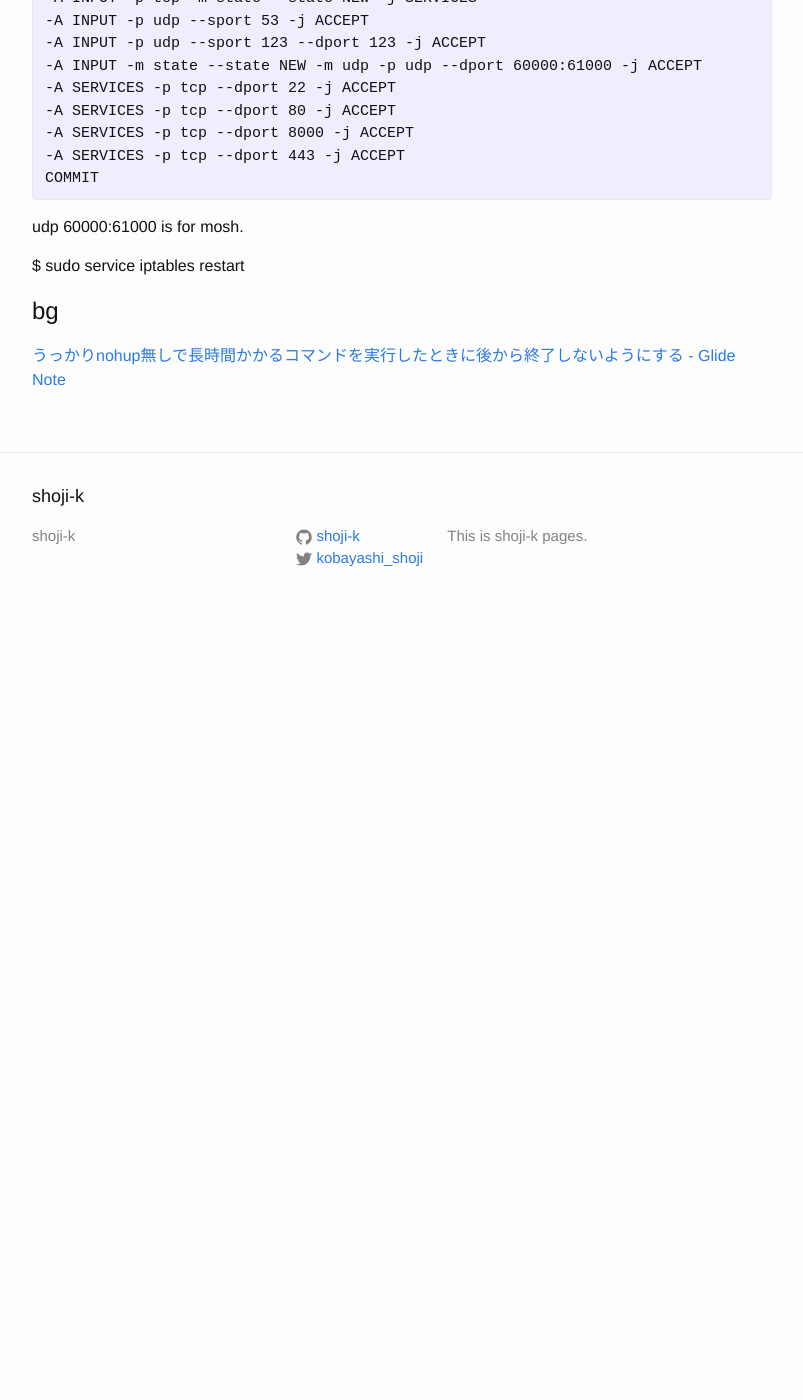
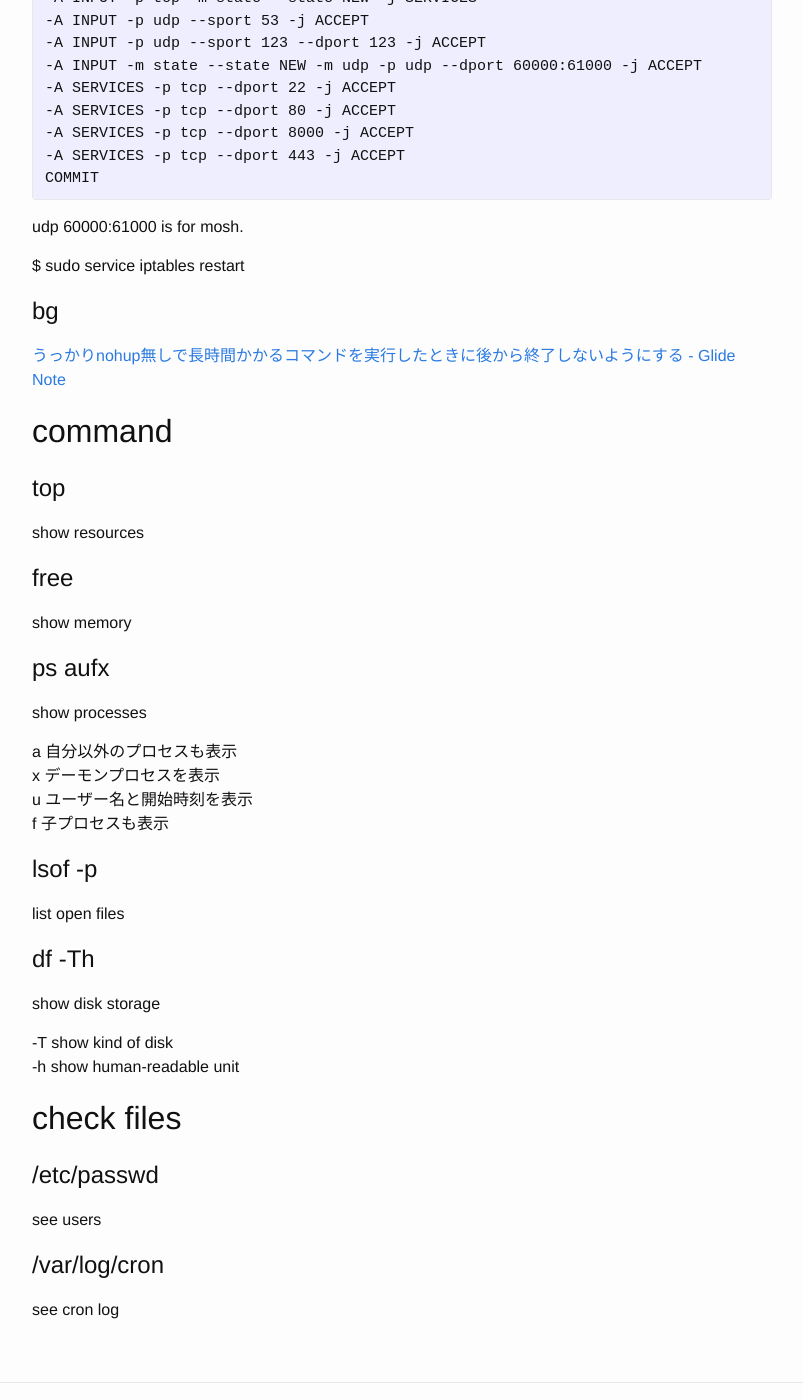
Before and after one commit to shoji-k/shoji-k.github.com, a Jekyll site: the page built from _posts/2016-02-11-linux.markdown, in a window 1280 px wide and 1400 px high, scrolled down 491 px. Shown: the whole window, without its empty margins (238-1041 px from the left). Built offline with Jekyll 4.4.1, drawn with Linux system fonts in a browser that asks for light colours; before the commit the page ends 1121 px from its top, so only the background shows below that.

Commit message:
update linux

```diff
--- a/_posts/2016-02-11-linux.markdown
+++ b/_posts/2016-02-11-linux.markdown
@@ -37,3 +37,44 @@ $ sudo service iptables restart
 # bg
 
 [うっかりnohup無しで長時間かかるコマンドを実行したときに後から終了しないようにする - Glide Note](http://blog.glidenote.com/blog/2013/09/26/bg-and-disown/)
+
+## command
+
+# top
+
+show resources
+
+# free
+
+show memory
+
+# ps aufx
+
+show processes
+
+a 自分以外のプロセスも表示
+x デーモンプロセスを表示
+u ユーザー名と開始時刻を表示
+f 子プロセスも表示
+
+# lsof -p <pid>
+
+list open files
+
+# df -Th
+
+show disk storage
+
+-T show kind of disk
+-h show human-readable unit
+
+
+## check files
+
+# /etc/passwd
+
+see users
+
+# /var/log/cron
+
+see cron log
```
